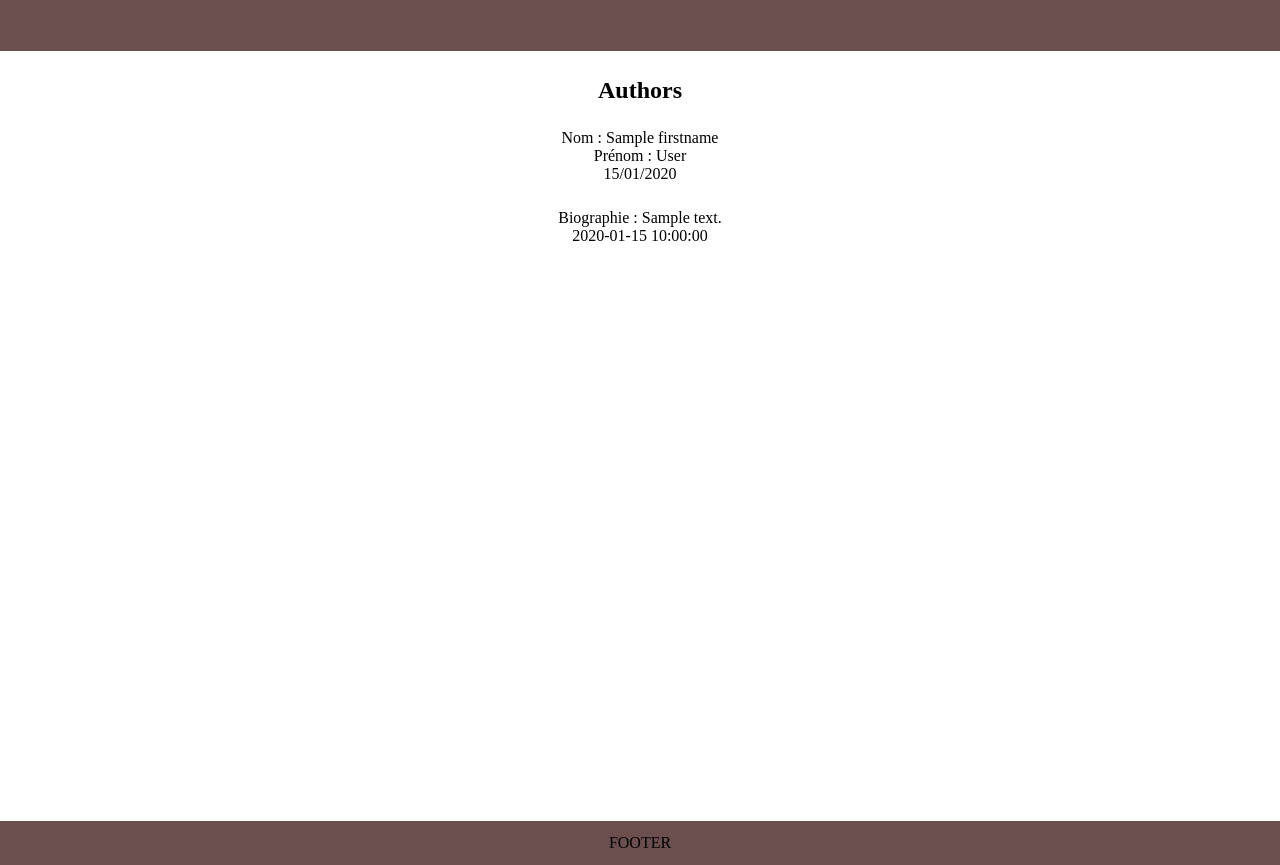
After one commit to GomezGuillaume/library-LaPiscine, a Symfony app: template templates/authors.html.twig in a window 1280 px wide. The commit adds this page. Run offline with Twig, Linux system fonts and the light colour scheme; the template is opened without the code that fills it: most values are stand-ins (such as "Sample title", 1, 10 or a date in 2020); some libraries are stand-ins or nearby versions.

Commit message:
Create fake authors with Symfony

```diff
--- /dev/null
+++ b/public/style.css
@@ -0,0 +1,32 @@
+*{
+    margin: 0;
+}
+
+header{
+    background-color: #6b4e4e;
+    text-align: center;
+    padding: 2%;
+}
+
+h2{
+    text-align: center;
+    padding-top: 2%;
+}
+
+.authors{
+    text-align: center;
+    padding-top: 2%;
+}
+
+.text{
+    width: 20%;
+    margin: 0 auto;
+    padding-top: 2%;
+}
+
+footer{
+    background-color: #6b4e4e;
+    text-align: center;
+    padding: 1%;
+    margin-top: 45%;
+}
--- a/src/Controller/AuthorController.php
+++ b/src/Controller/AuthorController.php
@@ -25,6 +25,9 @@ class AuthorController extends AbstractController
         // j'utilise l'authorRepository et la méthode findAll() pour récupérer tous les éléments
         // de ma table authors
         $authors = $authorRepository->findAll();
+            return $this->render("authors.html.twig", [
+                "authors" => $authors
+                ]);
 
         dump($authors); die;
     }
--- /dev/null
+++ b/templates/authors.html.twig
@@ -0,0 +1,16 @@
+{% extends 'base.html.twig' %}
+
+{% block content %}
+{% for author in authors %}
+
+    <div class="authors">
+    <p>Nom : {{ author.firstname }}</p>
+    <p>Prénom : {{ author.lastname }}</p>
+    <p>{{ author.birthdate | date("d/m/Y") }}</p>
+    <p class="text">Biographie : {{ author.biography }}</p>
+    <p>{{ author.published }}</p>
+    </div>
+
+{% endfor %}
+
+{% endblock content %}
--- a/templates/base.html.twig
+++ b/templates/base.html.twig
@@ -1,12 +1,29 @@
+
+
+
 <!DOCTYPE html>
-<html>
+<html lang="fr">
     <head>
         <meta charset="UTF-8">
-        <title>{% block title %}Welcome!{% endblock %}</title>
-        {% block stylesheets %}{% endblock %}
+        <meta name="viewport"
+              content="width=device-width, user-scalable=no, initial-scale=1.0, maximum-scale=1.0, minimum-scale=1.0">
+        <meta http-equiv="X-UA-Compatible" content="ie=edge">
+        <title>Authors</title>
+        <link rel="stylesheet" href="{{ asset('style.css') }}">
     </head>
+
     <body>
-        {% block body %}{% endblock %}
-        {% block javascripts %}{% endblock %}
+       <header>
+       </header>
+
+       <h2>Authors</h2>
+
+       {% block content %}
+       {% endblock content %}
+       <footer>
+           <span>FOOTER</span>
+       </footer>
+
+
     </body>
 </html>
```
Also changed, not shown: src/Entity/Author.php (+13 -7 lines).
